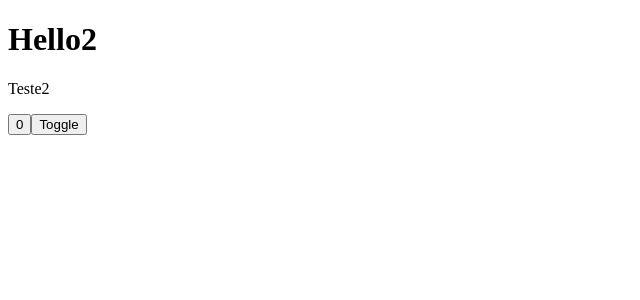
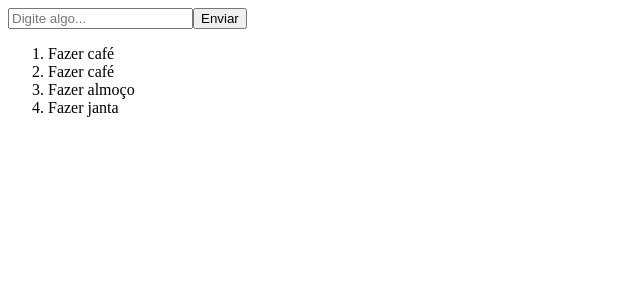
Before and after one commit to alejandrofonsecac/reactTS, a React (Vite) app in the folder react-TS/: page / in a window 1280 px wide. Shown: the top 300 px of the page, without its empty margins (0-640 px from the left). Built offline with nearby package versions, Linux system fonts and the light colour scheme.

Commit message:
Listas em React

```diff
--- a/react-TS/src/App.tsx
+++ b/react-TS/src/App.tsx
@@ -1,28 +1,30 @@
-import { useState } from 'react'
-
+import { useState } from "react";
 
 
 export function App() {
-  const [count, setCount] = useState(0)
-  const [hide, setHide] = useState(false)
+
+  const [list, setList] = useState([
+    {id: '1', label: 'Fazer café'},
+    {id: '2', label: 'Fazer café'},
+    {id: '3', label: 'Fazer almoço'},
+    {id: '4', label: 'Fazer janta'}
+  ]);
 
   return (
     <>
-      {hide && <h1>Hello1</h1>}
-      {!hide && <h1>Hello2</h1>}
+    <input type="text" placeholder="Digite algo..." />
+    <button>
+      Enviar
+    </button>
 
-      {hide
-        ? <p>Teste1</p>
-        : <p>Teste2</p>
-      }
+      <ol>
+        {list.map((listItem) => (
+          <li key={listItem.id}>
+            {listItem.label}
+          </li>
+        ))}
+      </ol>
 
-      <button onClick={() => setCount(count + 1)}>
-        {count}
-      </button>
-
-      <button onClick={() => setHide(!hide)}>
-        Toggle
-      </button>
     </>
   )
 }
```
Also changed, not shown: react-TS/src/docs/listInReact.md (added, +22 -0 lines).
